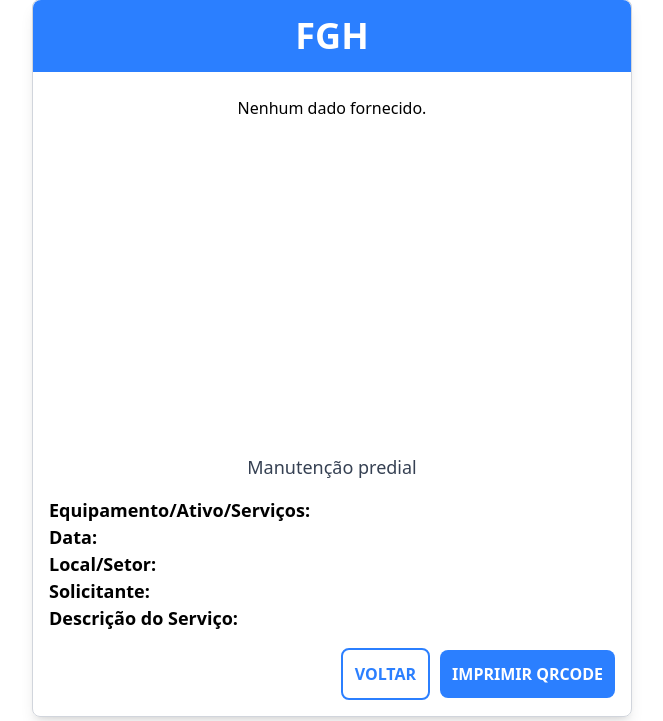
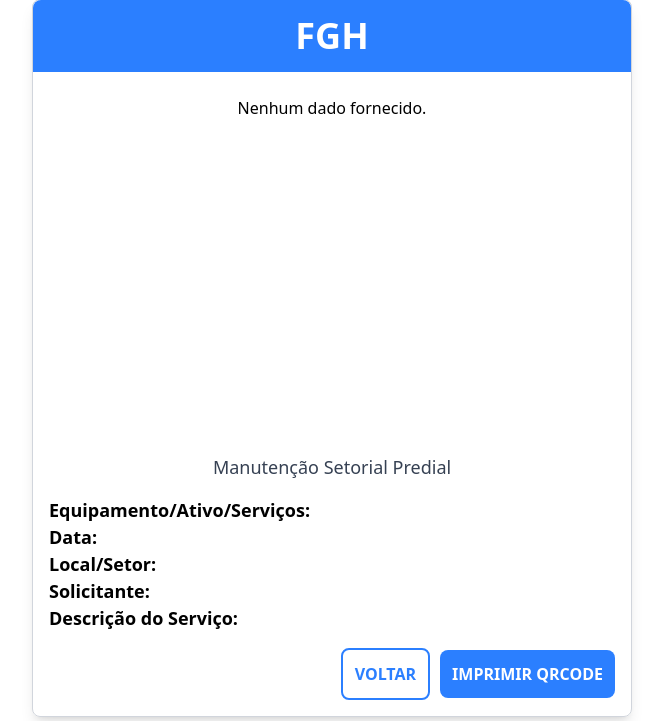
Before and after one commit to vitchin/GeradorQrcodeFGH, a Flask app: page /qrcode in a window 1280 px wide. Shown: the part 81-802 px from the top of the page, without its empty margins (308-971 px from the left). Run offline with Flask 3, Linux system fonts and the light colour scheme.

Commit message:
[feat] pequenos ajustes

```diff
--- a/app.py
+++ b/app.py
@@ -1,14 +1,18 @@
 from flask import Flask, render_template
 
+
 app = Flask(__name__)
+
 
 @app.route('/')
 def home():
     return render_template('home.html')
 
+
 @app.route('/qrcode')
 def qrcode():
     return render_template('qrcode.html')
 
+
 if __name__ == '__main__':
     app.run(debug=True)
--- a/templates/qrcode.html
+++ b/templates/qrcode.html
@@ -46,7 +46,7 @@
         <div class="w-full flex flex-col items-center justify-center" id="print-area">
             <h1 class="mb-4 p-4 bg-blue-500 text-white w-full text-2xl sm:text-4xl text-center font-bold mb-4" style="border-top-right-radius: 8px; border-top-left-radius: 8px;">FGH</h1>
             <div id="qrcode" class="mb-4 max-w-[350px] w-fit h-auto sm:h-[350px] mx-auto p-2"></div>
-            <p class="text-center px-4 text-gray-700 text-[18px]">Manutenção predial</p>
+            <p class="text-center px-4 text-gray-700 text-[18px]">Manutenção Setorial Predial</p>
 
             <div class="my-4 px-4 w-full">
                 <p class="text-[18px]"><strong>Equipamento/Ativo/Serviços:</strong> <span id="equipamento"></span></p>
```
